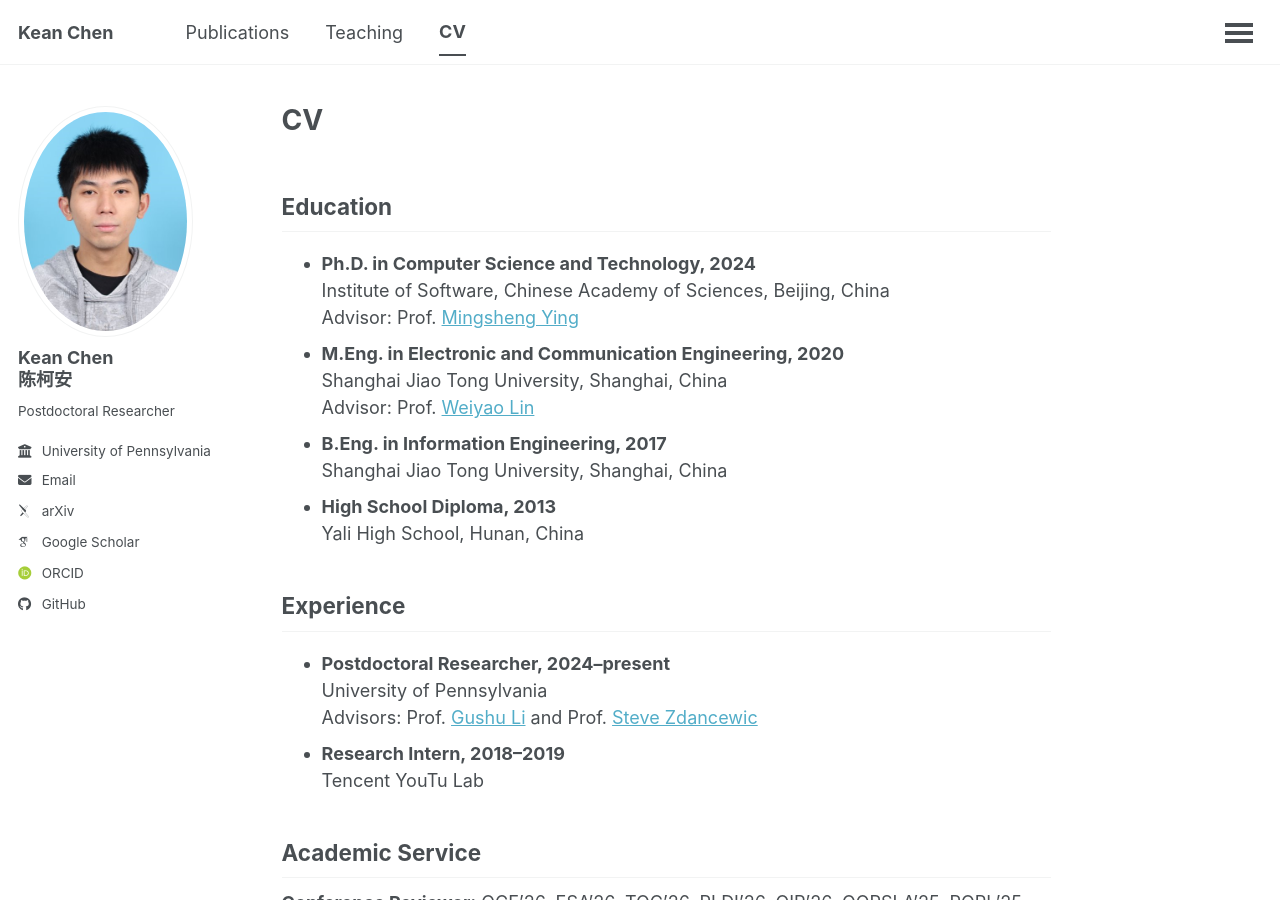
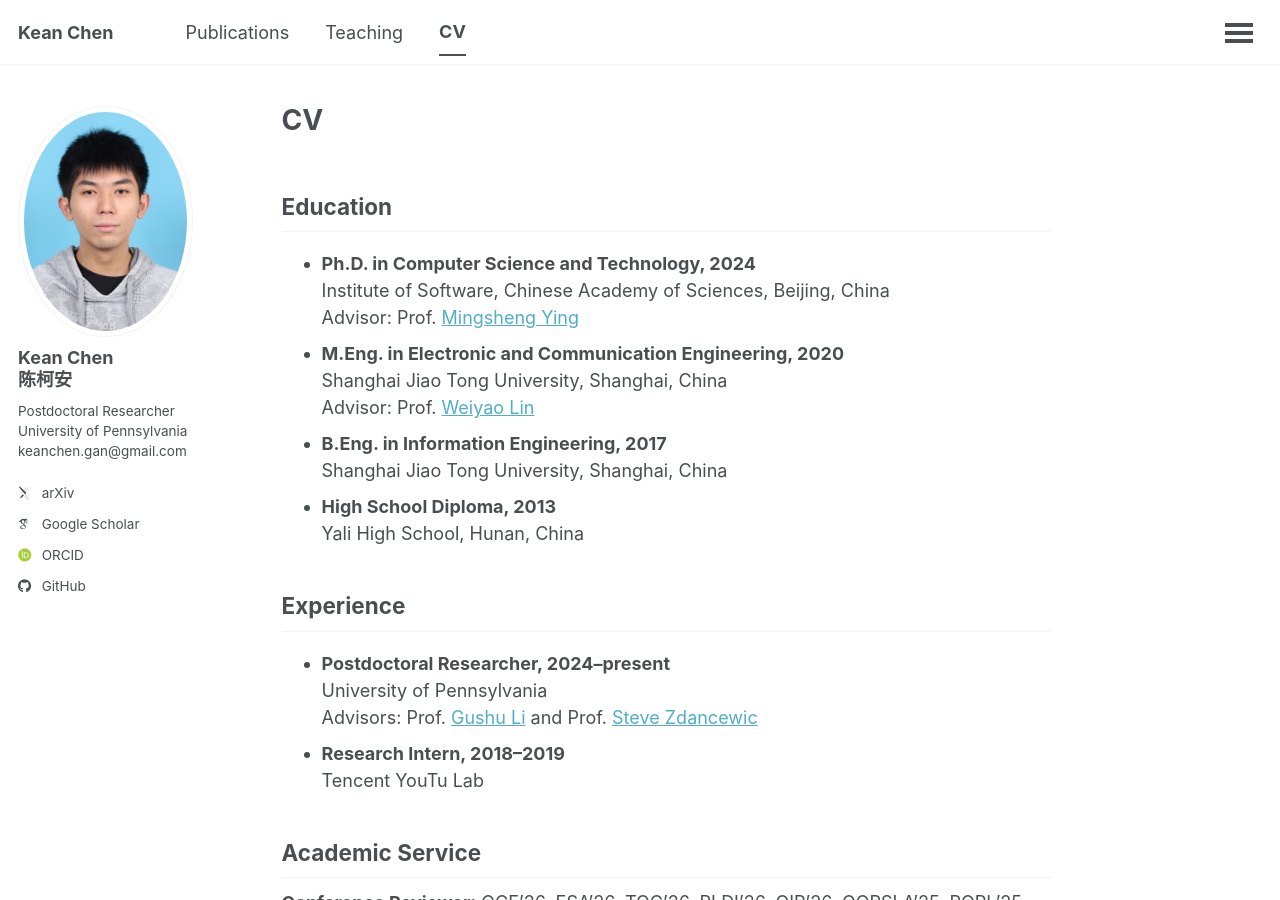
Before and after one commit to cccorn/cccorn.github.io, a Jekyll site: the page built from _pages/cv.md, in a window 1280 px wide and 900 px high. Built offline with Jekyll 4.4.1, drawn with Linux system fonts in a browser that asks for light colours; some web fonts are replaced.

Commit message:
Update _config.yml

```diff
--- a/_config.yml
+++ b/_config.yml
@@ -26,11 +26,11 @@ author:
   avatar           : "profile.png"
   name             : "Kean Chen<br>陈柯安"
   pronouns         : # example: "she/her"
-  bio              : "Postdoctoral Researcher"
+  bio              : "Postdoctoral Researcher<br>University of Pennsylvania<br>keanchen.gan@gmail.com"
   location         : #"Philadelphia"
-  employer         : "University of Pennsylvania"
+  employer         : #"University of Pennsylvania"
   uri              : # URL
-  email            : "keanchen.gan@gmail.com"
+  email            : #"keanchen.gan@gmail.com"
 
   # Academic websites
   academia         : # URL
```
